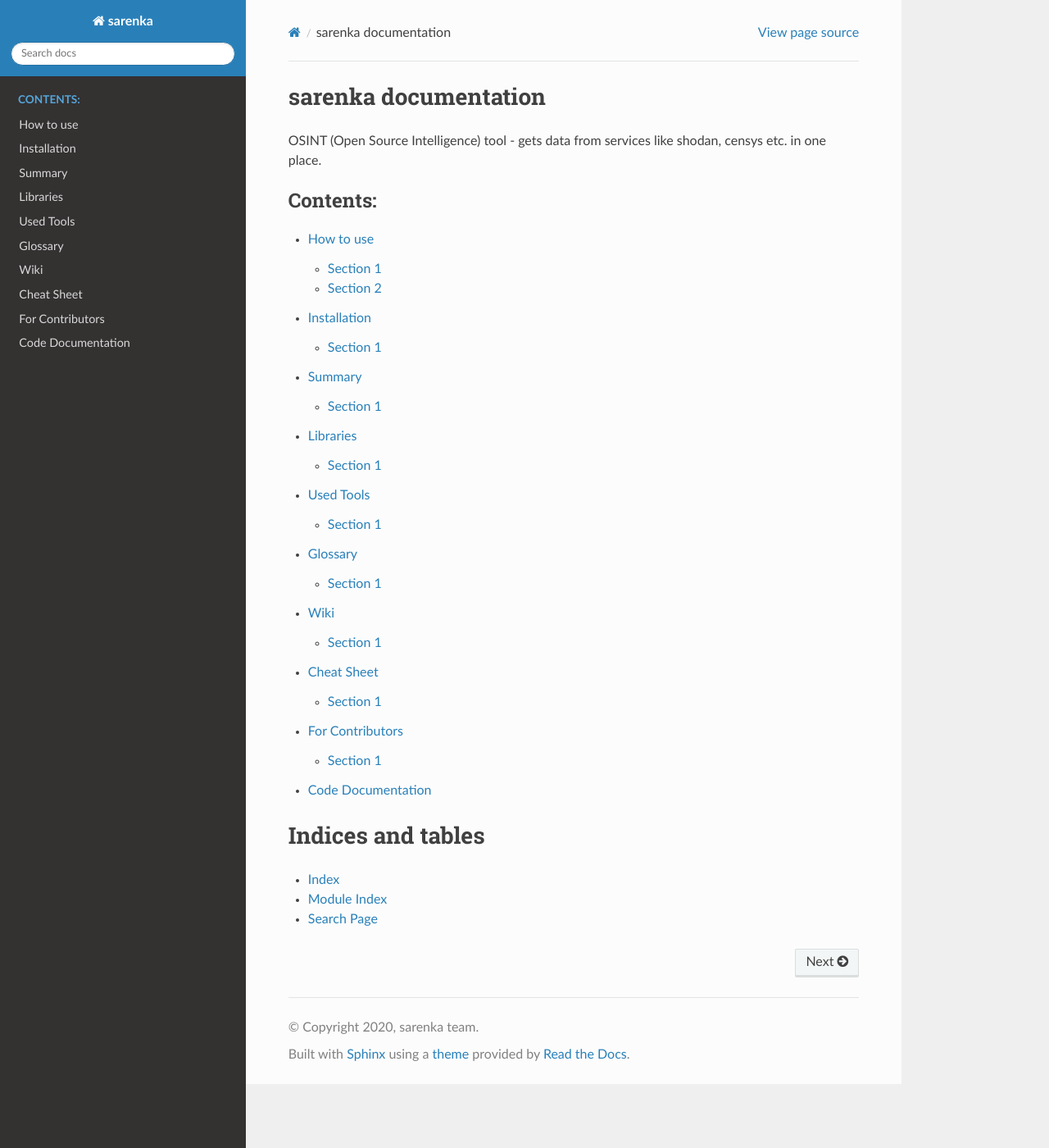
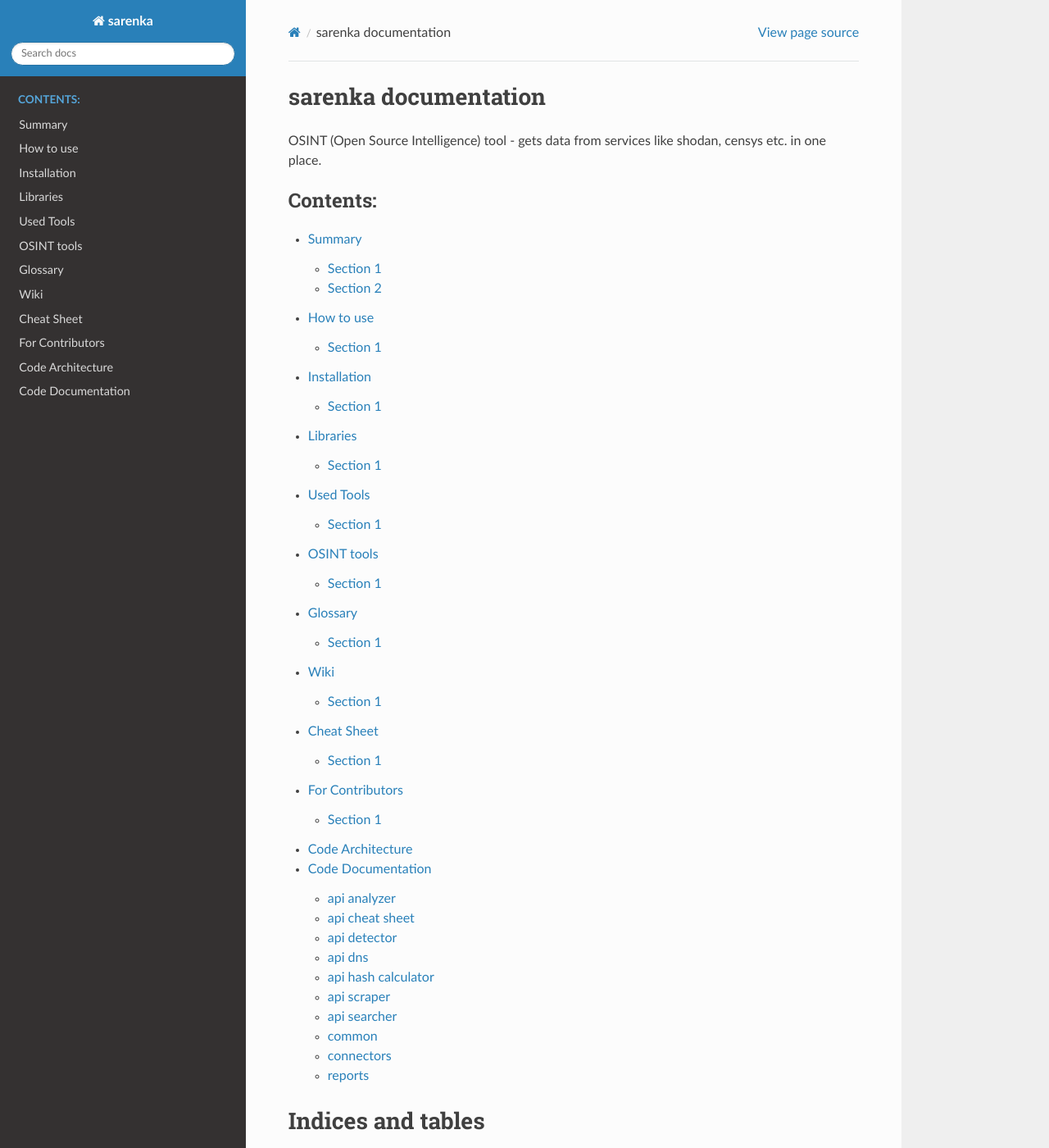
Before and after one commit to KTZgraph/sarenka, a Sphinx documentation site: the page built from documentation/sphinx/index.rst, in a window 1280 px wide and 1400 px high. Shown: the whole window at 82% size. Built offline with Sphinx 7.4.7 and the Read the Docs theme 2.0.0, drawn with Linux system fonts in a browser that asks for light colours.

Commit message:
[documentation] sphinx with django

```diff
--- a/documentation/sphinx/conf.py
+++ b/documentation/sphinx/conf.py
@@ -12,7 +12,13 @@
 #
 import os
 import sys
-sys.path.insert(0, os.path.abspath('../../backend'))
+sys.path.insert(0, os.path.abspath('../../backend/'))
+from django.conf import settings
+settings.configure()
+
+
+import django
+django.setup()
 
 
 # -- Project information -----------------------------------------------------
@@ -30,7 +36,7 @@
 # Add any Sphinx extension module names here, as strings. They can be
 # extensions coming with Sphinx (named 'sphinx.ext.*') or your custom
 # ones.
-extensions = ['sphinx.ext.autodoc', 'sphinx.ext.githubpages']
+extensions = ['sphinx.ext.autodoc', 'sphinx.ext.githubpages', 'sphinx.ext.coverage']
 
 # Add any paths that contain templates here, relative to this directory.
 templates_path = ['_templates']
--- a/documentation/sphinx/index.rst
+++ b/documentation/sphinx/index.rst
@@ -7,15 +7,17 @@
    :maxdepth: 2
    :caption: Contents:
 
+   rst/summary
    rst/how_to_use
    rst/installation
-   rst/summary
    rst/libraries
    rst/used_tools
+   rst/osint_list
    rst/glossary
    rst/wiki
    rst/cheat_sheet
    rst/for_contributors
+   rst/code_description/architecture
    rst/code_description/code
 
 Indices and tables
--- /dev/null
+++ b/documentation/sphinx/rst/code_description/architecture.rst
@@ -0,0 +1,2 @@
+Code Architecture
+==================
--- a/documentation/sphinx/rst/code_description/code.rst
+++ b/documentation/sphinx/rst/code_description/code.rst
@@ -1,2 +1,69 @@
 Code Documentation
 ==================
+
+api analyzer
+------------
+.. automodule:: api_analyzer
+    :members:
+
+
+api cheat sheet
+---------------
+.. automodule:: api_cheat_sheet
+    :members:
+
+
+api detector
+------------
+.. automodule:: api_detector
+    :members:
+
+
+api dns
+-------
+
+Models
+~~~~~~~~~~~
+.. automodule:: api_dns.models
+    :members:
+
+Views
+~~~~~~~~~~~
+.. automodule:: api_dns.views
+    :members:
+
+
+api hash calculator
+-------------------
+.. automodule:: api_hash_calculator
+    :members:
+
+
+api scraper
+------------
+.. automodule:: api_scraper
+    :members:
+
+
+api searcher
+------------
+.. automodule:: api_searcher
+    :members:
+
+
+common
+------
+.. automodule:: common
+    :members:
+
+
+connectors
+----------
+.. automodule:: connectors
+    :members:
+
+
+reports
+-------
+.. automodule:: reports
+    :members:
--- a/documentation/sphinx/rst/how_to_use.rst
+++ b/documentation/sphinx/rst/how_to_use.rst
@@ -11,8 +11,3 @@
 ~~~~~~~~~~~
 
 Stuff in subsection
-
-
-Section 2
----------
-List of included useful scripts
--- a/documentation/sphinx/rst/summary.rst
+++ b/documentation/sphinx/rst/summary.rst
@@ -9,5 +9,9 @@
 
 Section 1.1
 ~~~~~~~~~~~
+List of third part services
 
-Stuff in subsection
+
+Section 2
+---------
+List of included useful scripts
```
Also changed, not shown: 1 other file.
